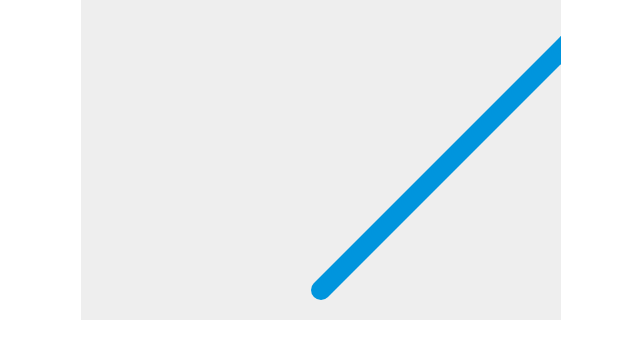
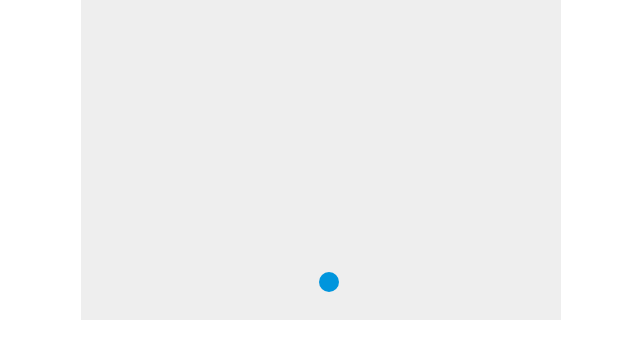
Before and after one commit to cigotete/mozilla-game-pure-js, a plain HTML site: page index.html in a window 1280 px wide. Shown: the whole page, without its empty margins (319-959 px from the left). Drawn offline with Linux system fonts and the light colour scheme.

Commit message:
Making the circle move without leave a shadow/trace.

```diff
--- a/index.html
+++ b/index.html
@@ -21,6 +21,7 @@
   var dy = -2;
 
   function draw() {
+    ctx.clearRect(0, 0, canvas.width, canvas.height);
     ctx.beginPath();
     ctx.arc(x, y, 10, 0, Math.PI*2);
     ctx.fillStyle = "#0095DD";
@@ -29,7 +30,7 @@
     x += dx;
     y += dy;
   }
-  setInterval(draw, 10);
+  setInterval(draw, 1000);
 </script>
 
 </body>
```
